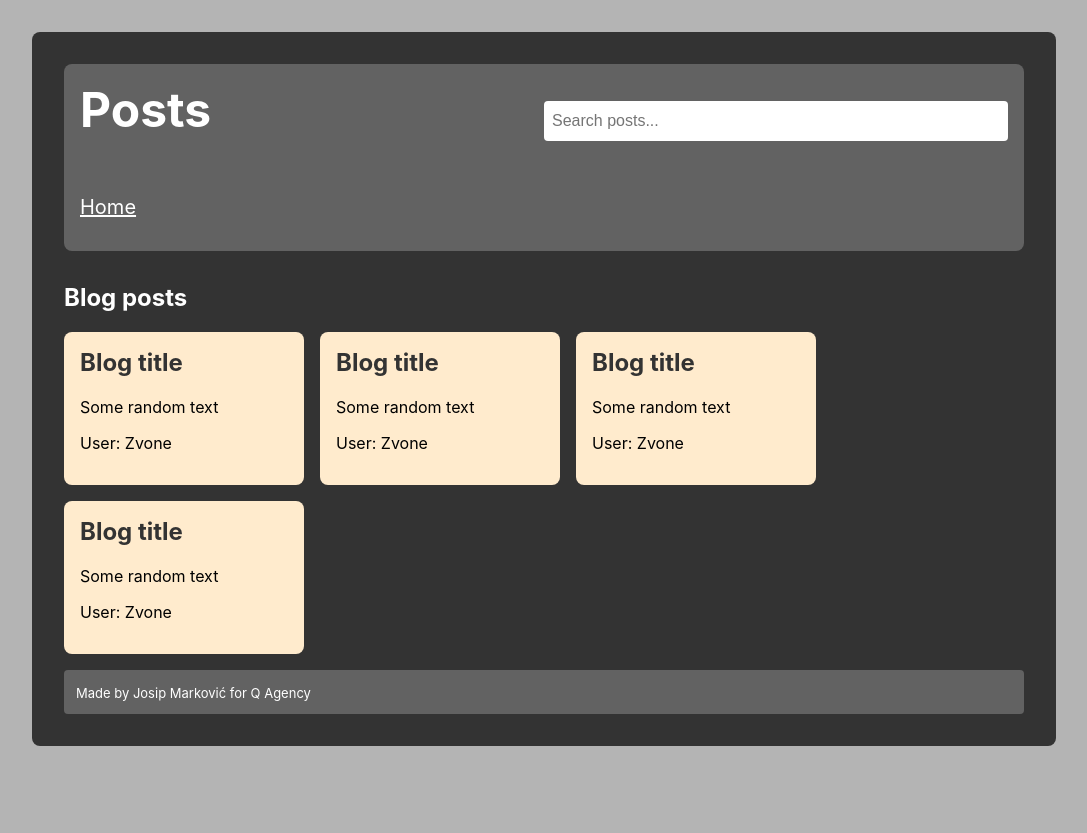
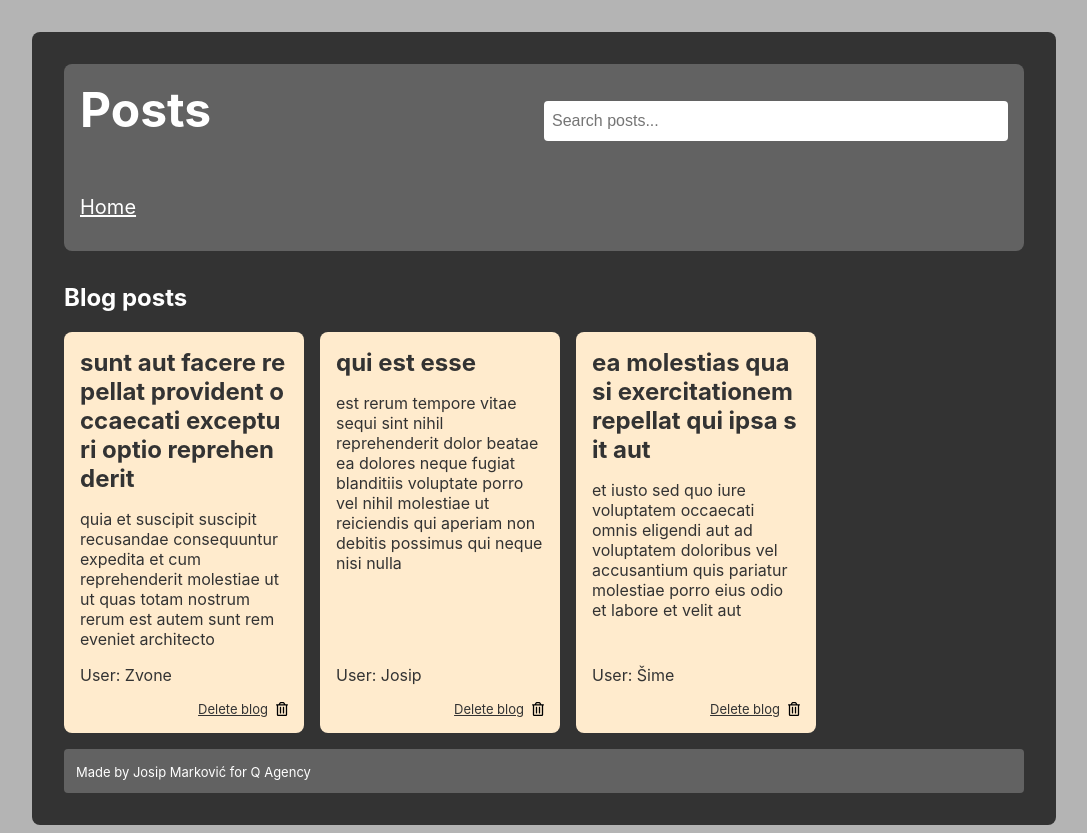
Before and after one commit to bozonja/q-react-assignment, a React (Create React App) app: page / in a window 1280 px wide. Shown: the whole page, without its empty margins (96-1183 px from the left). Before the commit the page ends 800 px from the top, so only its background shows below. Built offline with nearby package versions, Linux system fonts and the light colour scheme.

Commit message:
Add dummy data. Add helloMessage prop. Add icon

```diff
--- a/src/App.css
+++ b/src/App.css
@@ -4,6 +4,7 @@
   padding: 2rem;
   border-radius: 0.5rem;
   background-color: #333333;
+  color: white;
 }
 
 @media (max-width: 576px) {
--- a/src/App.js
+++ b/src/App.js
@@ -1,16 +1,18 @@
 //components
 import Posts from "./components/Posts";
 import Header from "./components/Header/Header";
-import { Footer } from "./components/Footer/Footer";
+import Footer from "./components/Footer/Footer";
 //styles
 import "./App.css";
 
 function App() {
+  const helloMessage = "Hello from ";
+
   return (
     <section className="wrapper">
-      <Header />
-      <Posts />
-      <Footer />
+      <Header helloMessage={helloMessage} />
+      <Posts helloMessage={helloMessage} />
+      <Footer helloMessage={helloMessage} />
     </section>
   );
 }
--- a/src/components/Footer/Footer.js
+++ b/src/components/Footer/Footer.js
@@ -1,10 +1,18 @@
+import { useEffect } from "react";
+
 //styles
 import "./footer.css";
 
-export const Footer = () => {
+const Footer = ({ helloMessage }) => {
+  useEffect(() => {
+    console.log(`${helloMessage} Footer`);
+  });
+
   return (
     <footer className="footer">
       <span className="copyright">Made by Josip Marković for Q Agency</span>
     </footer>
   );
 };
+
+export default Footer;
--- a/src/components/Header/Header.js
+++ b/src/components/Header/Header.js
@@ -1,9 +1,15 @@
+import { useEffect } from "react";
+
 //components
 import { Navigation } from "./Navigation";
 //styles
 import "./header.css";
 
-const Header = () => {
+const Header = ({ helloMessage }) => {
+  useEffect(() => {
+    console.log(`${helloMessage} Header`);
+  });
+
   return (
     <header className="header">
       <div className="title-with-search">
@@ -14,7 +20,7 @@ const Header = () => {
           </div>
         </div>
       </div>
-      <Navigation />
+      <Navigation helloMessage={helloMessage} />
     </header>
   );
 };
--- a/src/components/Header/Navigation.js
+++ b/src/components/Header/Navigation.js
@@ -1,9 +1,15 @@
-export const Navigation = () => {
+import { useEffect } from "react";
+
+export const Navigation = ({ helloMessage }) => {
+  useEffect(() => {
+    console.log(`${helloMessage} Navigation`);
+  });
+
   return (
     <nav>
       <ul>
         <li className="navigation-item">
-          <a href="#" className="navigation-item-link">
+          <a href="/" className="navigation-item-link">
             Home
           </a>
         </li>
--- a/src/components/Posts.js
+++ b/src/components/Posts.js
@@ -1,31 +1,62 @@
+import { useState, useEffect } from "react";
+
 //styles
 import "./posts.css";
+//assets
+import trashIcon from "../assets/trash-icon.svg";
 
-const Posts = () => {
+const Posts = ({ helloMessage }) => {
+  const fakeData = [
+    {
+      user: "Zvone",
+      id: 1,
+      title:
+        "sunt aut facere repellat provident occaecati excepturi optio reprehenderit",
+      body: "quia et suscipit\nsuscipit recusandae consequuntur expedita et cum\nreprehenderit molestiae ut ut quas totam\nnostrum rerum est autem sunt rem eveniet architecto",
+    },
+    {
+      user: "Josip",
+      id: 2,
+      title: "qui est esse",
+      body: "est rerum tempore vitae\nsequi sint nihil reprehenderit dolor beatae ea dolores neque\nfugiat blanditiis voluptate porro vel nihil molestiae ut reiciendis\nqui aperiam non debitis possimus qui neque nisi nulla",
+    },
+    {
+      user: "Šime",
+      id: 3,
+      title: "ea molestias quasi exercitationem repellat qui ipsa sit aut",
+      body: "et iusto sed quo iure\nvoluptatem occaecati omnis eligendi aut ad\nvoluptatem doloribus vel accusantium quis pariatur\nmolestiae porro eius odio et labore et velit aut",
+    },
+  ];
+
+  const noPostsMessage = "No posts to show..";
+
+  const [posts, setPosts] = useState(fakeData);
+
+  const handleDelete = (id) => {
+    const newPost = posts.filter((post) => post.id !== id);
+    setPosts(newPost);
+  };
+
+  useEffect(() => {
+    console.log(`${helloMessage} Posts`);
+  }, [helloMessage]);
+
   return (
     <main>
       <h2 className="page-title">Blog posts</h2>
       <section className="posts">
-        <article className="post">
-          <h2 className="post-title">Blog title</h2>
-          <p>Some random text</p>
-          <p>User: Zvone</p>
-        </article>
-        <article className="post">
-          <h2 className="post-title">Blog title</h2>
-          <p>Some random text</p>
-          <p>User: Zvone</p>
-        </article>
-        <article className="post">
-          <h2 className="post-title">Blog title</h2>
-          <p>Some random text</p>
-          <p>User: Zvone</p>
-        </article>
-        <article className="post">
-          <h2 className="post-title">Blog title</h2>
-          <p>Some random text</p>
-          <p>User: Zvone</p>
-        </article>
+        {posts.length === 0 && <span>{noPostsMessage}</span>}
+        {posts.map((post) => (
+          <article className="post" key={post.id}>
+            <h2 className="post-title">{post.title}</h2>
+            <p>{post.body}</p>
+            <p className="user-text">User: {post.user}</p>
+            <div className="delete-post" onClick={() => handleDelete(post.id)}>
+              <span className="delete-post-text">Delete blog</span>
+              <img src={trashIcon} className="trash-icon" alt="" />
+            </div>
+          </article>
+        ))}
       </section>
     </main>
   );
--- a/src/components/posts.css
+++ b/src/components/posts.css
@@ -9,11 +9,14 @@
 }
 
 .post {
+  display: flex;
+  flex-direction: column;
   width: 25%;
   padding: 1rem;
   border-radius: 0.5rem;
+
   background-color: blanchedalmond;
-  cursor: pointer;
+  color: #333333;
 }
 
 .post:hover {
@@ -21,7 +24,41 @@
 }
 
 .post-title {
+  margin-bottom: 1rem;
   color: #333333;
+  cursor: pointer;
+  word-break: break-all;
+}
+
+.post-title:hover {
+  text-decoration: underline;
+}
+
+.user-text {
+  margin-top: auto;
+}
+
+.delete-post {
+  display: flex;
+  justify-content: flex-end;
+  align-items: center;
+
+  font-size: small;
+  text-decoration: underline;
+
+  cursor: pointer;
+}
+
+.delete-post:hover {
+  text-decoration: none;
+}
+
+.delete-post-text {
+  padding-right: 0.5rem;
+}
+
+.trash-icon {
+  width: 0.75rem;
 }
 
 @media (max-width: 768px) {
--- a/src/index.css
+++ b/src/index.css
@@ -55,3 +55,7 @@ input {
 main {
   margin-bottom: 1rem;
 }
+
+p {
+  margin-top: 0;
+}
```
Also changed, not shown: src/assets/trash-icon.svg (added).
